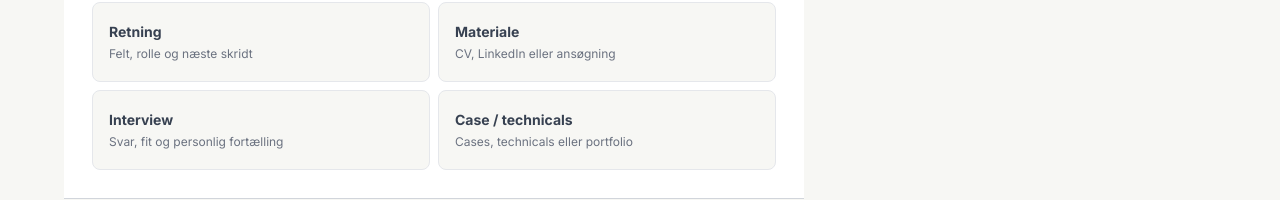
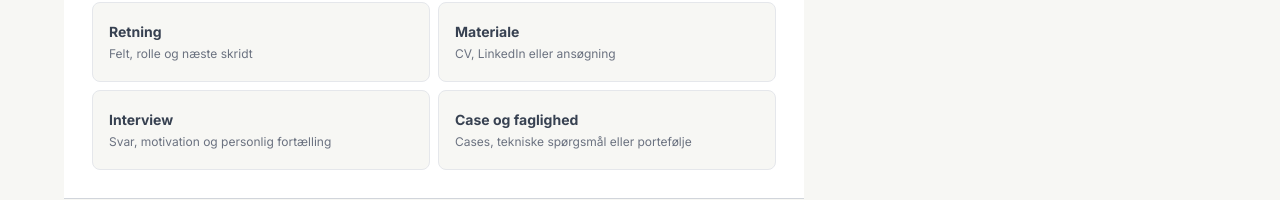
Before and after one commit to mikkelstreet-png/Naetwork, a Next.js app: page /match in a window 1280 px wide. Shown: the part 822-1022 px from the top of the page. Built offline with nearby package versions, Linux system fonts and the light colour scheme; no server answers.

Commit message:
Overhaul: app/match/page.tsx

```diff
--- a/app/match/page.tsx
+++ b/app/match/page.tsx
@@ -27,8 +27,8 @@ function needOptions(isDa: boolean): Array<{ id: Need; label: string; body: stri
   return [
     { id: 'direction', label: isDa ? 'Retning' : 'Direction', body: isDa ? 'Felt, rolle og næste skridt' : 'Field, role and next step' },
     { id: 'materials', label: isDa ? 'Materiale' : 'Materials', body: isDa ? 'CV, LinkedIn eller ansøgning' : 'CV, LinkedIn or application' },
-    { id: 'interview', label: 'Interview', body: isDa ? 'Svar, fit og personlig fortælling' : 'Answers, fit and personal story' },
-    { id: 'case', label: isDa ? 'Case / technicals' : 'Case / technicals', body: isDa ? 'Cases, technicals eller portfolio' : 'Cases, technicals or portfolio' },
+    { id: 'interview', label: 'Interview', body: isDa ? 'Svar, motivation og personlig fortælling' : 'Answers, fit and personal story' },
+    { id: 'case', label: isDa ? 'Case og faglighed' : 'Cases and technicals', body: isDa ? 'Cases, tekniske spørgsmål eller portefølje' : 'Cases, technicals or portfolio' },
   ];
 }
 
@@ -47,10 +47,10 @@ function recommendationFor(field: string, need: Need | '', isDa: boolean) {
   };
 
   const fieldNotes: Record<string, string[]> = {
-    AI: isDa ? ['Afkod relevante roller', 'Positionér din erfaring', 'Vælg stærke proof points'] : ['Decode relevant roles', 'Position your experience', 'Choose strong proof points'],
-    Banking: isDa ? ['Forstå interviewbaren', 'Skærp technicals', 'Styrk din fit story'] : ['Understand the interview bar', 'Sharpen technicals', 'Strengthen your fit story'],
-    'Management Consulting': isDa ? ['Strukturér cases', 'Kommunikér klart', 'Forbered fit-svar'] : ['Structure cases', 'Communicate clearly', 'Prepare fit answers'],
-    'Private Equity': isDa ? ['Skærp deal thinking', 'Træn investment cases', 'Forstå PE-forventninger'] : ['Sharpen deal thinking', 'Practice investment cases', 'Understand PE expectations'],
+    AI: isDa ? ['Afkod relevante roller', 'Positionér din erfaring', 'Vælg de stærkeste resultater'] : ['Decode relevant roles', 'Position your experience', 'Choose strong proof points'],
+    Banking: isDa ? ['Forstå interviewniveauet', 'Skærp din tekniske viden', 'Styrk din personlige fortælling'] : ['Understand the interview bar', 'Sharpen technicals', 'Strengthen your fit story'],
+    'Management Consulting': isDa ? ['Strukturér cases', 'Kommunikér klart', 'Forbered personlige svar'] : ['Structure cases', 'Communicate clearly', 'Prepare fit answers'],
+    'Private Equity': isDa ? ['Skærp din deal-forståelse', 'Træn investment cases', 'Forstå PE-forventninger'] : ['Sharpen deal thinking', 'Practice investment cases', 'Understand PE expectations'],
   };
 
   return {
```
